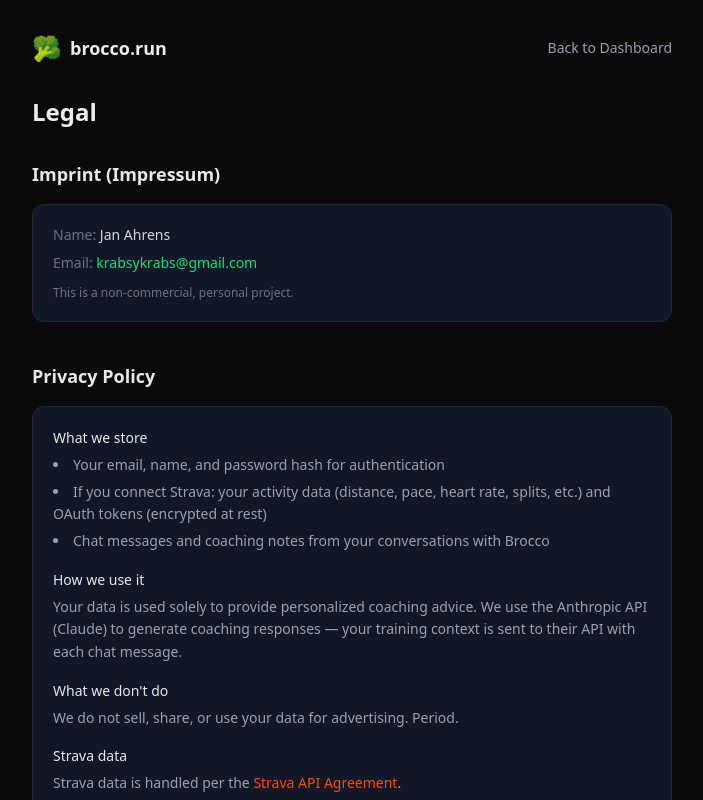
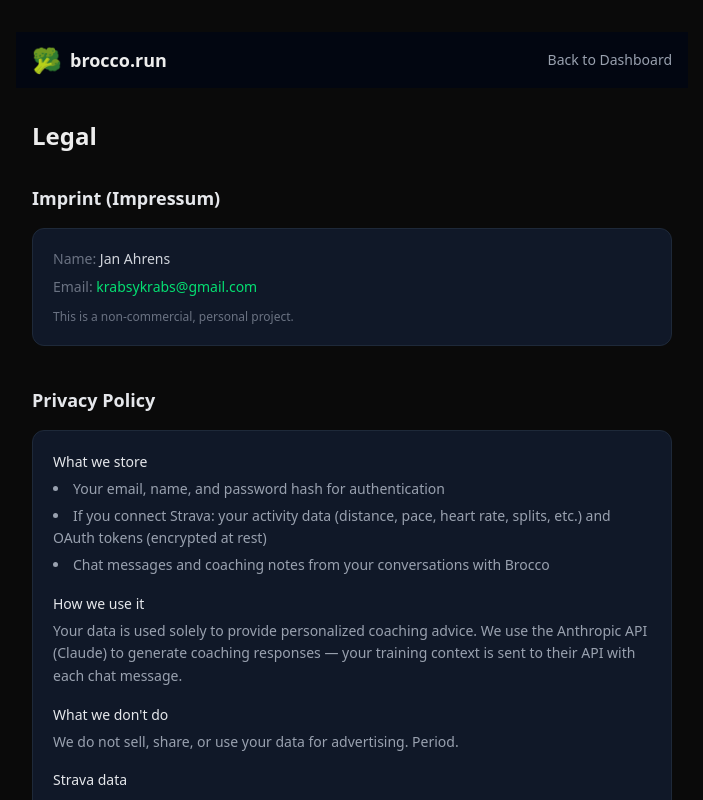
Before and after one commit to krabsykrabs-sketch/brocco, a Next.js app: page /legal in a window 1280 px wide. Shown: the top 800 px of the page, without its empty margins (288-991 px from the left). Built offline with nearby package versions, Linux system fonts and the light colour scheme.

Commit message:
top bar stick

```diff
--- a/src/app/history/page.tsx
+++ b/src/app/history/page.tsx
@@ -129,7 +129,7 @@ export default function HistoryPage() {
 
   return (
     <main className="min-h-screen max-w-2xl mx-auto px-4 py-6">
-      <div className="flex items-center justify-between mb-6">
+      <div className="sticky top-0 z-30 bg-gray-950/95 backdrop-blur-sm flex items-center justify-between py-3 -mx-4 px-4 mb-6">
         <div>
           <h1 className="text-2xl font-bold">Activity History</h1>
           <p className="text-sm text-gray-400">
--- a/src/app/legal/page.tsx
+++ b/src/app/legal/page.tsx
@@ -3,7 +3,7 @@ import Link from "next/link";
 export default function LegalPage() {
   return (
     <main className="min-h-screen max-w-2xl mx-auto px-4 py-8 pb-20">
-      <nav className="flex items-center justify-between mb-8">
+      <nav className="sticky top-0 z-30 bg-gray-950/95 backdrop-blur-sm flex items-center justify-between py-3 -mx-4 px-4 mb-8">
         <Link href="/" className="flex items-center gap-2">
           <span className="text-2xl">&#x1F966;</span>
           <span className="font-bold text-lg">brocco.run</span>
--- a/src/app/settings/page.tsx
+++ b/src/app/settings/page.tsx
@@ -478,7 +478,7 @@ function SettingsContent() {
 export default function SettingsPage() {
   return (
     <main className="min-h-screen max-w-lg mx-auto px-4 py-6 pb-20">
-      <div className="flex items-center justify-between mb-6">
+      <div className="sticky top-0 z-30 bg-gray-950/95 backdrop-blur-sm flex items-center justify-between py-3 -mx-4 px-4 mb-6">
         <h1 className="text-2xl font-bold">Settings</h1>
         <Link
           href="/"
```
